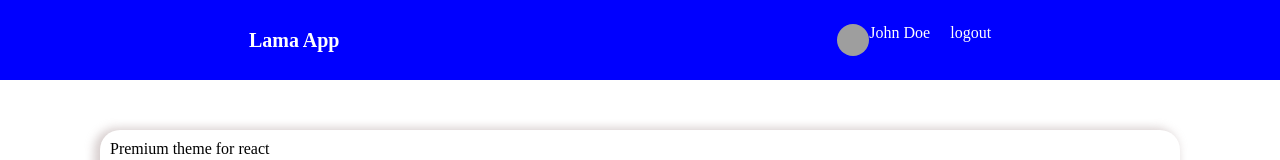
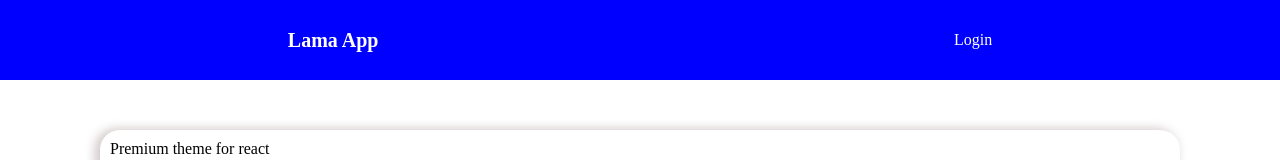
Before and after one commit to Rose1845/react-passport, a React (Vite) app: page / in a window 1280 px wide. Shown: the top 160 px of the page. Built offline with nearby package versions, Linux system fonts and the light colour scheme; grey boxes are pictures that could not be loaded.

Commit message:
added the user

```diff
--- a/src/App.tsx
+++ b/src/App.tsx
@@ -7,7 +7,7 @@ import Post from './pages/Post'
 
 
 function App() {
-  const user = false
+  const user = true
 
   return (
     <BrowserRouter>
@@ -18,7 +18,7 @@ function App() {
       path='/login'
       element={user ? <Navigate to="/"/>:<Login/>}
       />
-      <Route path='/post:id'element={user ? <Post/>: <Navigate to='/login'/>} />
+      <Route path='/post:id' element={user ? <Post/>: <Navigate to='/login'/>} />
 
     </Routes>
     </Layout>
--- a/src/components/Card.tsx
+++ b/src/components/Card.tsx
@@ -1,6 +1,8 @@
+
 import React from 'react'
 import '../styles/app.css'
 import { IPost } from '../interfaces'
+import { Link } from 'react-router-dom'
 
 type PropsType = {
     post:IPost
@@ -9,10 +11,12 @@ type PropsType = {
 const Card = ( {post}:PropsType) => {
   return (
     <div className='card'>
+      <Link className="link "to={`/post/${post.id}`}>
         <span className="title">{post.title}</span>
         <img src={post.img} alt="" className="img" />
         <p className="desc">{post.desc}</p>
         <button className="cardButton">readmore</button>
+      </Link>
     </div>
   )
 }
--- a/src/components/Layout.tsx
+++ b/src/components/Layout.tsx
@@ -10,9 +10,10 @@ type PropsLayout={
 }
 
 const Layout = ({children}:PropsLayout) => {
+  const user = false
   return (
     <div>
-      <Navbar/>
+      <Navbar user={user}/>
 
       {children}
 
--- a/src/components/Navbar.tsx
+++ b/src/components/Navbar.tsx
@@ -2,21 +2,31 @@ import React from 'react'
 import { Link } from 'react-router-dom'
 import '../styles/app.css'
 
-const Navbar = () => {
+type PropsUser = {
+  user:{}
+}
+
+const Navbar = ({user}:PropsUser) => {
   return (
     <div className='navbar'>
         <span className="logo">
           <Link className='link' to={'/'}>Lama App</Link>
         </span>
-        <ul className="list">
+        {
+          user ? (
+
+            <ul className="list">
             <li className="listItem">
                 <img src="https://images.pexels.com/photos/7132406/pexels-photo-7132406.jpeg?auto=compress&cs=tinysrgb&w=600&lazy=load" alt="" className="avatar" />
                 <li className="listItem">John Doe</li>
                 <li className="listItem">logout</li>
             </li>
         </ul>
+
+          ):(<Link className="link" to="login">Login</Link>)
+        }
     </div>
-  )
-}
+  );
+};
 
 export default Navbar
```
